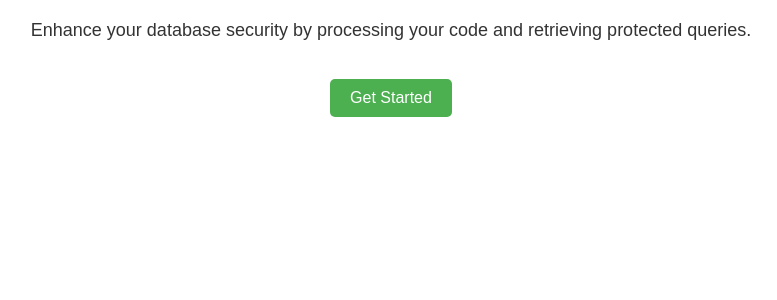
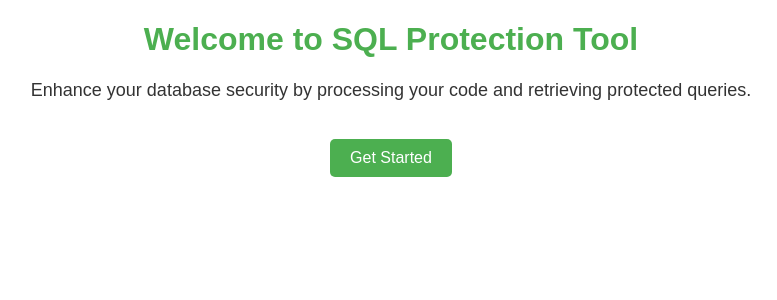
Before and after one commit to hecker03/SQLProtectionTool, a Flask app: page / in a window 1280 px wide. Shown: the top 300 px of the page, without its empty margins (249-1026 px from the left). Run offline with Flask 3, Linux system fonts and the light colour scheme.

Commit message:
Update index.html

```diff
--- a/templates/index.html
+++ b/templates/index.html
@@ -34,6 +34,7 @@
     </style>
 </head>
 <body>
+    <h1> Welcome to SQL Protection Tool </h1>
     {% if logged_in %}
         <p>Hello, {{ username }}!</p>
         <a href="/source">Get Started</a>
```
